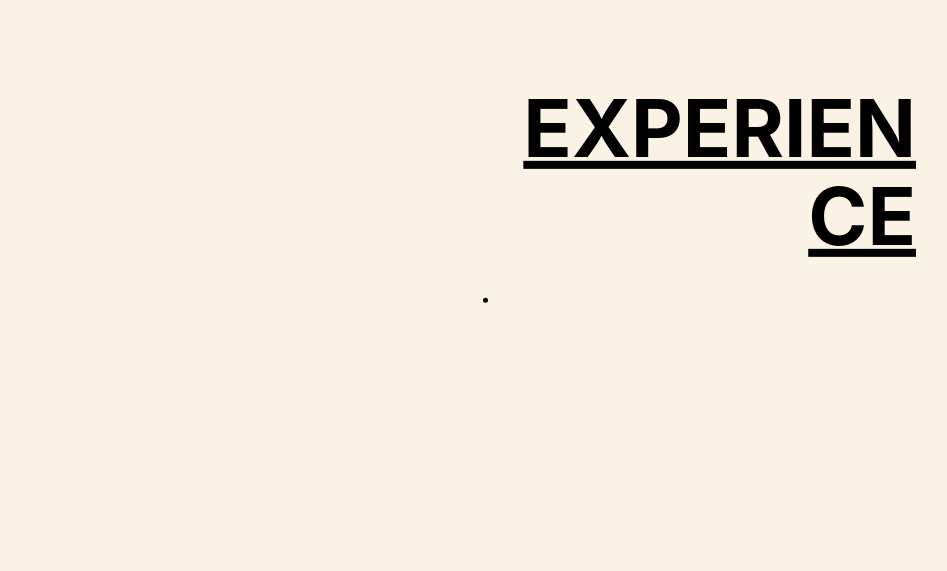
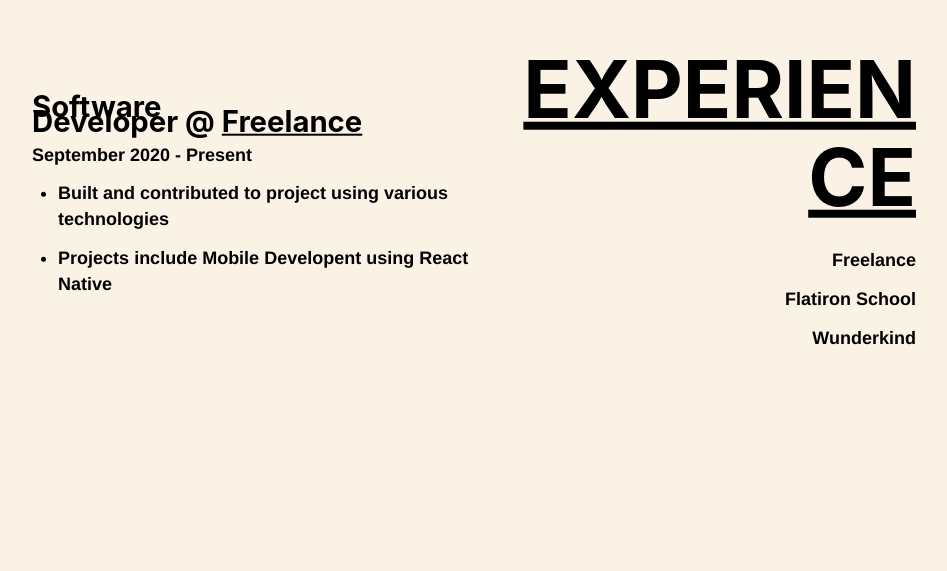
Before and after one commit to maxcroy1/portfolio_v1, a Gatsby site: page / in a window 1280 px wide. Shown: the part 1789-2360 px from the top of the page, without its empty margins (166-1113 px from the left). Built offline with nearby package versions, Linux system fonts and the light colour scheme; Gatsby itself is replaced by a stand-in of ours.

Commit message:
experience section is pretty much done, I'm starting to think I need to adjust layout for all sections to go to the right

```diff
--- a/content/jobs/Freelance/index.md
+++ b/content/jobs/Freelance/index.md
@@ -1,7 +1,7 @@
 ---
 date: '2020-09-01'
-title: 'Freelance Software Developer'
-company: ''
+title: 'Software Developer'
+company: 'Freelance'
 location: 'New York, NY'
 range: 'September 2020 - Present'
 url: ''
--- a/content/jobs/Wunderkind/index.md
+++ b/content/jobs/Wunderkind/index.md
@@ -1,7 +1,7 @@
 ---
 date: '2017-08-01'
 title: 'Client Strategy Manager'
-company: 'Wunderkind, formerly known as BounceX'
+company: 'Wunderkind'
 location: 'New York, NY'
 range: 'August 2017 - April 2020'
 url: 'https://www.wunderkind.co/'
--- a/src/components/experience.js
+++ b/src/components/experience.js
@@ -1,14 +1,70 @@
-import React from 'react'
+import React, { useState, useEffect, useRef } from 'react'
+import { useStaticQuery, graphql } from 'gatsby'
 import experienceStyles from '../styles/experience.module.css'
 
 export default function Experience() {
+    const data = useStaticQuery(graphql`
+    query {
+      jobs: allMarkdownRemark(
+        filter: { fileAbsolutePath: { regex: "/jobs/" } }
+        sort: { fields: [frontmatter___date], order: DESC }
+      ) {
+        edges {
+          node {
+            frontmatter {
+              title
+              company
+              location
+              range
+              url
+            }
+            html
+          }
+        }
+      }
+    }
+  `);
+
+  const jobsData = data.jobs.edges;
+
+  const [tab, setTab] = useState(0);
+
   return (
     <div className={experienceStyles.container}>
-            <div className={experienceStyles.content}>
+      <div className={experienceStyles.contentContainer}>
+        <div className={experienceStyles.description}>
+          {jobsData.map(({ node }, i) => {
+            const { frontmatter, html } = node;
+            const { title, url, company, range } = frontmatter;
+
+            return (
+              <div hidden={tab !== i}>
+                <h2>
+                  <span>{title}</span>
+                  <span className="company">
+                    &nbsp;@&nbsp;
+                    <a href={url} className="inline-link">
+                      {company}
+                    </a>
+                  </span>
+                </h2>
+                <p>{range}</p>
+                <div dangerouslySetInnerHTML={{ __html: html }} />
+              </div>
+            );
+          })}
+        </div>
+        <div className={experienceStyles.tabs}>
           <h1 className={experienceStyles.title}><u>EXPERIENCE</u></h1>
           <ul>
-                    <li></li>
+              {jobsData.map(({ node }, i) => {
+                const { company } = node.frontmatter;
+                return (
+                <li onClick={() => setTab(i)} key={i}>{company}</li>
+                );
+              })}
           </ul>
+        </div>
       </div>
     </div>
   )
--- a/src/styles/about.module.css
+++ b/src/styles/about.module.css
@@ -49,7 +49,7 @@
 }
 
 .image {
-    width: 55%;
+    width: 65%;
     margin: auto;
     filter: drop-shadow(12px 12px black);
 }
--- a/src/styles/experience.module.css
+++ b/src/styles/experience.module.css
@@ -5,17 +5,53 @@
     padding: 0 11rem;
 }
 
-.content {
+.contentContainer {
     position: relative;
     top: 50%;
     transform: translateY(-50%);
+    width: 100%;
+    height: 80%;
+}
+
+.tabs {
     width: 50%;
-    float: right;
     text-align: right;
     font-family: Helvetica;
     font-style: normal;
     font-weight: bold;
     display: inline-block;
+    position: absolute;
+    top: 50%;
+    transform: translateY(-50%);
+}
+
+.tabs ul {
+    list-style-type: none;
+}
+
+.description {
+    width: 50%;
+    text-align: left;
+    font-family: Helvetica;
+    font-style: normal;
+    font-weight: bold;
+    display: inline-block;
+    position: relative;
+    top: 50%;
+    transform: translateY(-50%);
+}
+
+.description h2 {
+    line-height: 15px;
+}
+
+.description p {
+    line-height: 0px;
+    margin-bottom: 25px;
+}
+
+.description h2 a {
+    color: #000;
 }
 
 .title {
--- a/src/styles/header.module.css
+++ b/src/styles/header.module.css
@@ -18,5 +18,5 @@
 .links {
     float: right;
     width: auto;
-    padding-right: 6rem;
+    padding-right: 10rem;
 }
```
Lines whose indentation alone changed are shown as unchanged.
